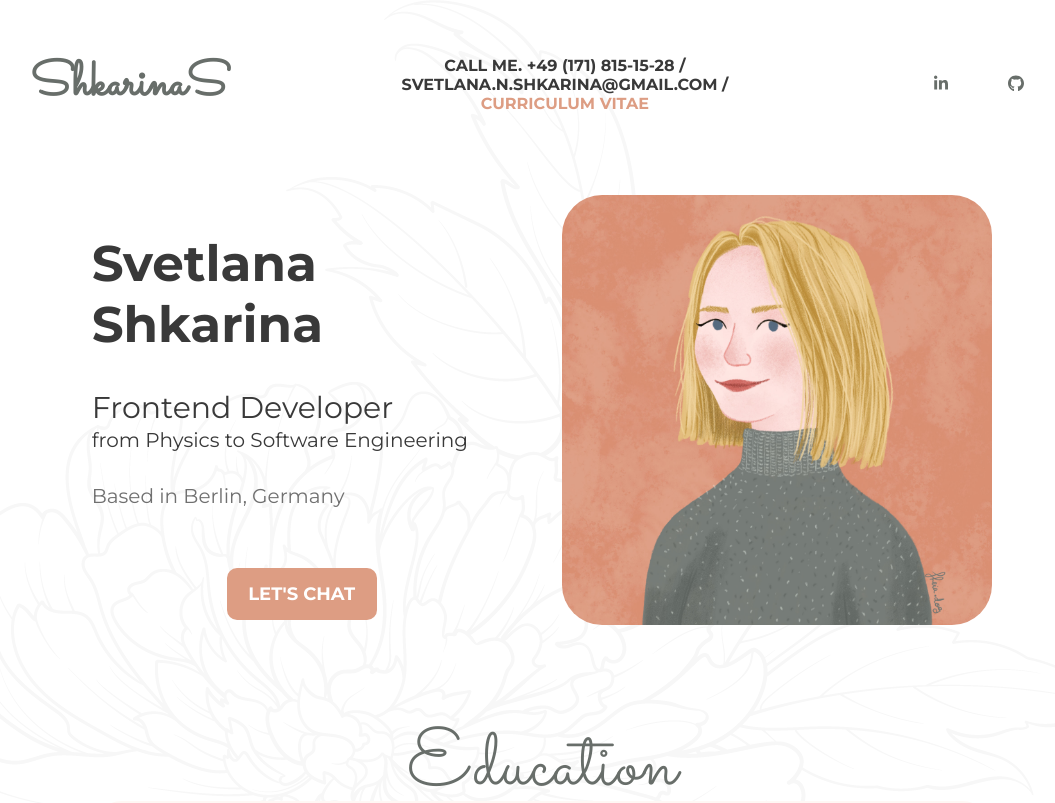
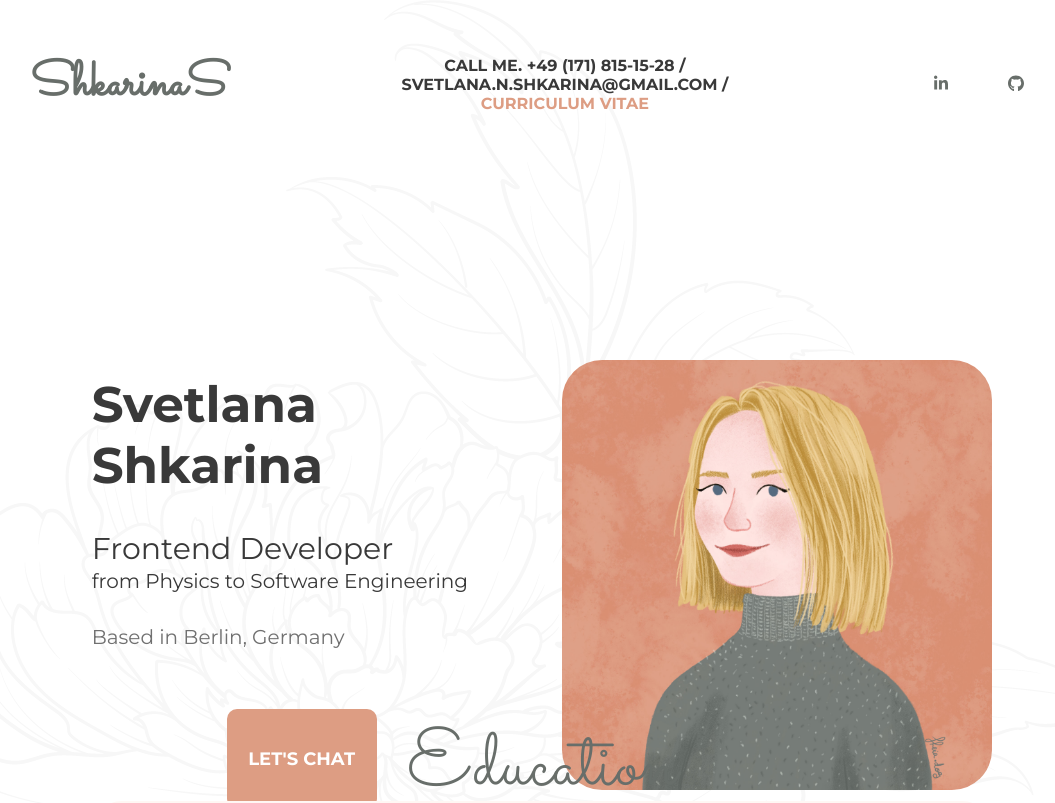
Before and after one commit to felistter/portfolio, a Next.js app: page / in a window 1280 px wide. Shown: the top 803 px of the page, without its empty margins (98-1153 px from the left). Built offline with nearby package versions, Linux system fonts and the light colour scheme.

Commit message:
Update buttons

```diff
--- a/styles/globals.scss
+++ b/styles/globals.scss
@@ -111,6 +111,7 @@ body {
       flex-direction: row;
       justify-content: center;
       height: 80%;
+      min-height: 750px;
       @media only screen and (max-width: 1400px) {
         height: 60%;
         margin-top: 40px;
@@ -164,8 +165,8 @@ body {
           color: #fff;
           border: 0;
           width: 200px;
-          height: 70px;
-          border-radius: 20px;
+          min-height: 70px;
+          border-radius: 15px;
           font-family: $font-main;
           cursor: pointer;
           &:hover {
@@ -210,6 +211,7 @@ body {
     display: flex;
     flex-direction: column;
     align-items: flex-end;
+
     @media only screen and (max-width: 1400px) {
       align-items: center;
       justify-content: center;
@@ -896,8 +898,9 @@ body {
           font-size: 20px;
           color: #fff;
           border: 0;
-          padding: 25px 30px;
-          border-radius: 20px;
+          width: 200px;
+          min-height: 70px;
+          border-radius: 15px;
           font-family: $font-main;
           cursor: pointer;
           @media only screen and (max-width: 1400px) {
```
